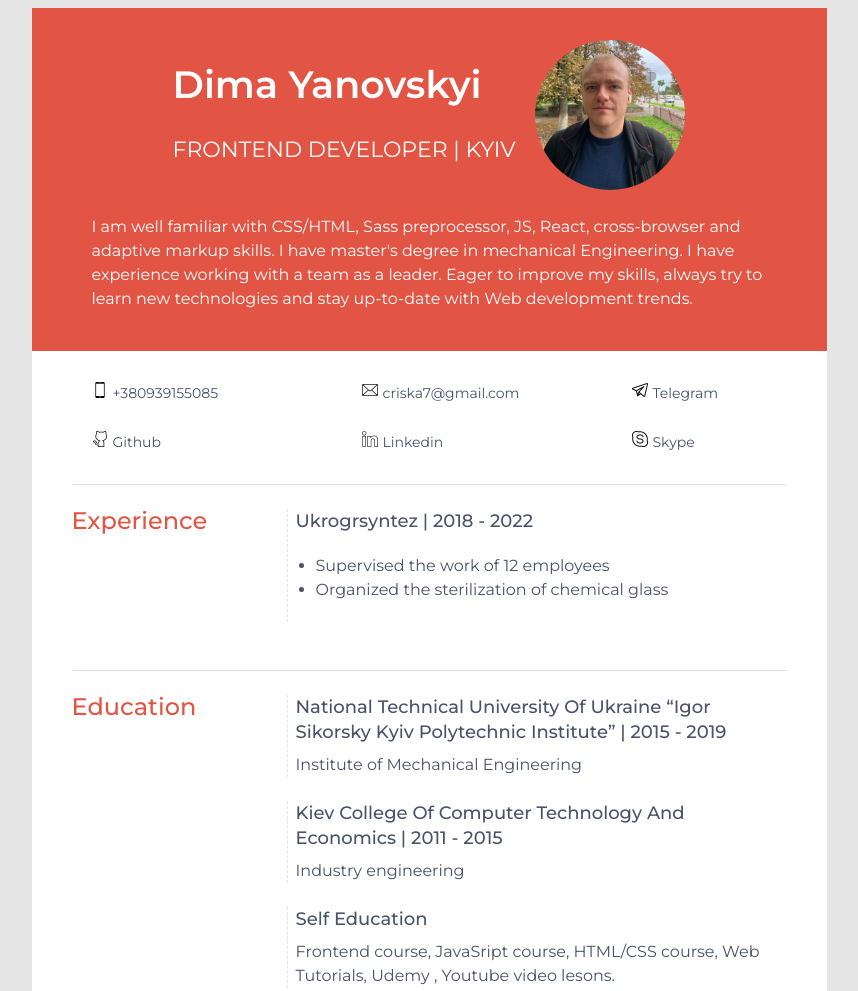
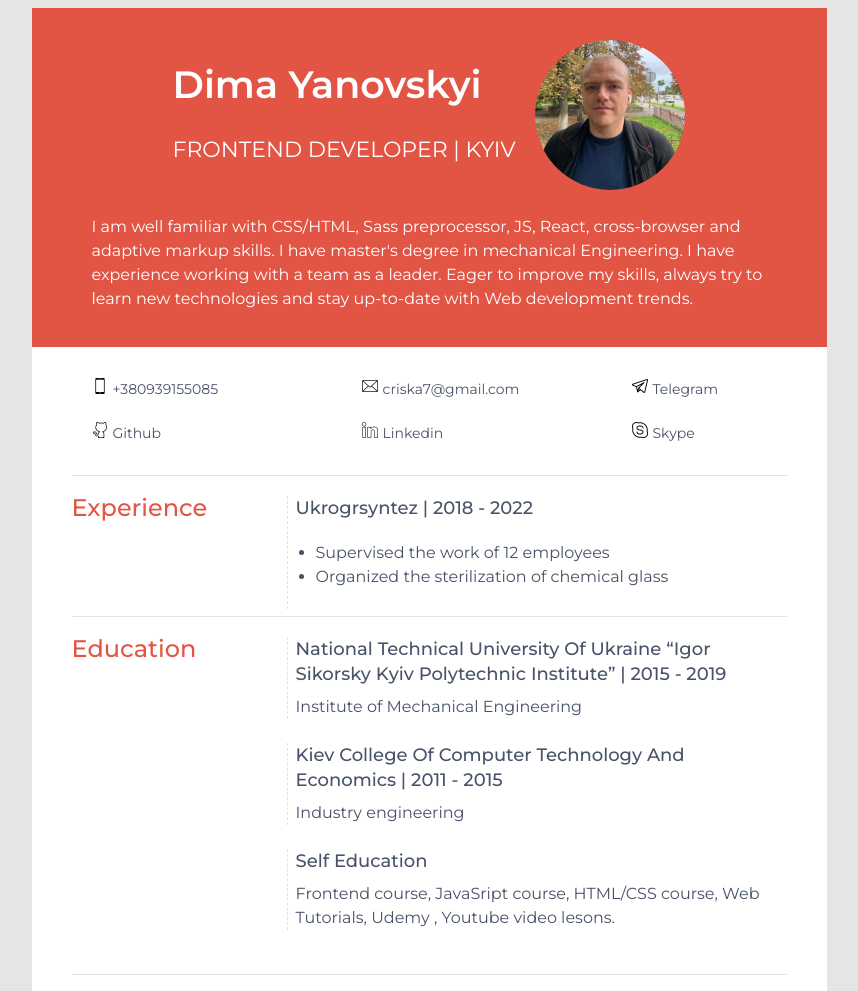
Before and after one commit to Defisto7/CV, a plain HTML site: page index.html in a window 1280 px wide. Shown: the top 991 px of the page, without its empty margins (211-1069 px from the left). Drawn offline with Linux system fonts and the light colour scheme.

Commit message:
master
redesign

```diff
--- a/index.html
+++ b/index.html
@@ -47,7 +47,7 @@
     </section>
     <section class="info">
         <h2 class="info__title">Experience</h2>
-        <div class="info__content">
+        <div class="info__content experience">
             <article class="job">
                 <h3 class="job__title">Ukrogrsyntez | 2018 - 2022</h3>
             <ul class="job__description">
--- a/style.css
+++ b/style.css
@@ -18,7 +18,7 @@ strong {
   padding-top: 32px;
   padding-left: 60px;
   padding-right: 60px;
-  padding-bottom: 24px;
+  padding-bottom: 20px;
   background-color: #E25544;
   color: white;
 }
@@ -59,7 +59,7 @@ strong {
 .contacs{
   display: grid;
   grid-template-columns: 1fr 1fr 0.5fr;
-  grid-row-gap: 25px;
+  grid-row-gap: 20px;
   font-size: 14px;
   justify-content: space-between;
   padding: 30px 20px;
@@ -83,7 +83,7 @@ strong {
 /* #region info */
 .info {
   border-top: 1px solid #DEE2ED;
-  padding: 24px 0;
+  padding: 20px 0;
   display: flex;
   justify-content: space-between;
 }
@@ -98,6 +98,10 @@ strong {
 
 .info__content {
   width: 500px;
+}
+
+.experience{
+  max-height: 100px;
 }
 /* #endregion */
 
```
